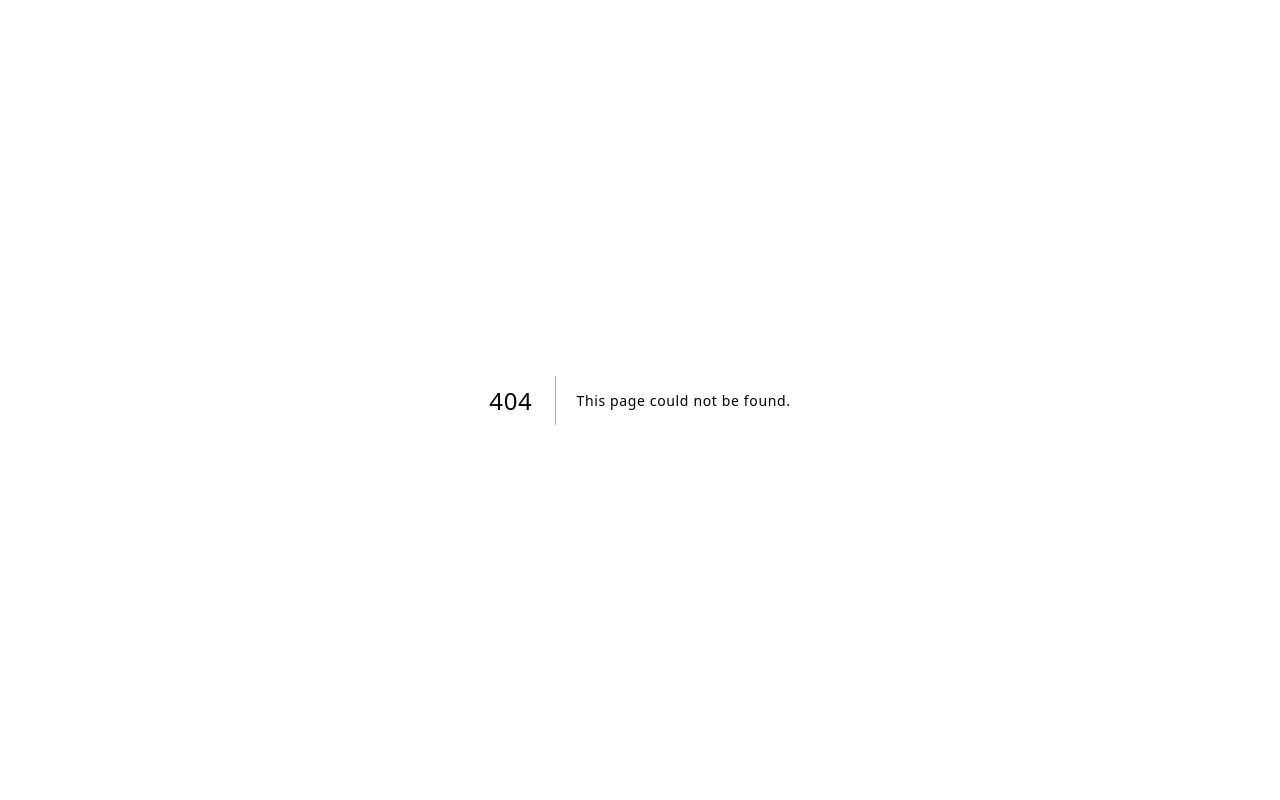
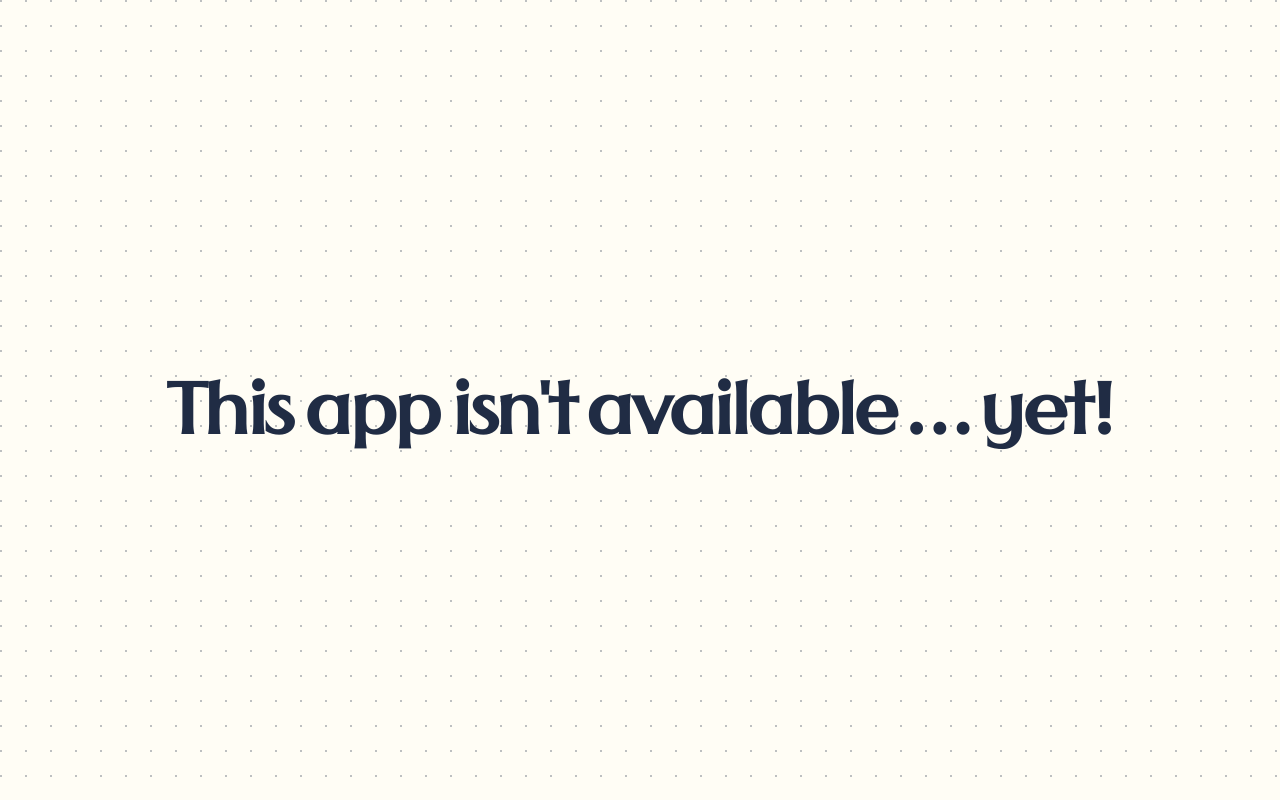
Before and after one commit to LimelightCreatives/dashboard, a Next.js app: page /staff/theatre in a window 1280 px wide. Before the commit this address had no page. Built offline with nearby package versions, Linux system fonts and the light colour scheme.

Commit message:
update theatre

```diff
--- /dev/null
+++ b/app/staff/theatre/page.tsx
@@ -0,0 +1,10 @@
+export default async function TheatreApp() {
+  return (
+    // placeholder
+    <main className="flex min-h-screen flex-col items-center justify-center px-6 py-24 text-center">
+      <h1 className="relative mt-4 inline-block font-display text-[clamp(2.75rem,6vw,4.5rem)] font-bold leading-[0.9] tracking-[-0.06em]">
+        This app isn&apos;t available . . .  yet!
+      </h1>
+    </main>
+  )
+}
```
